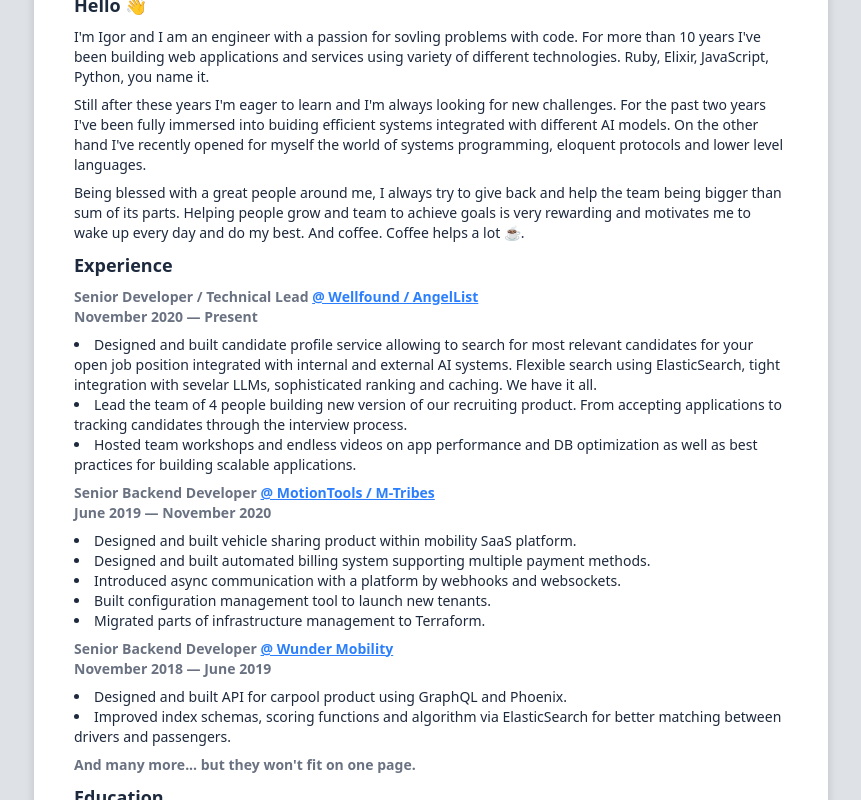
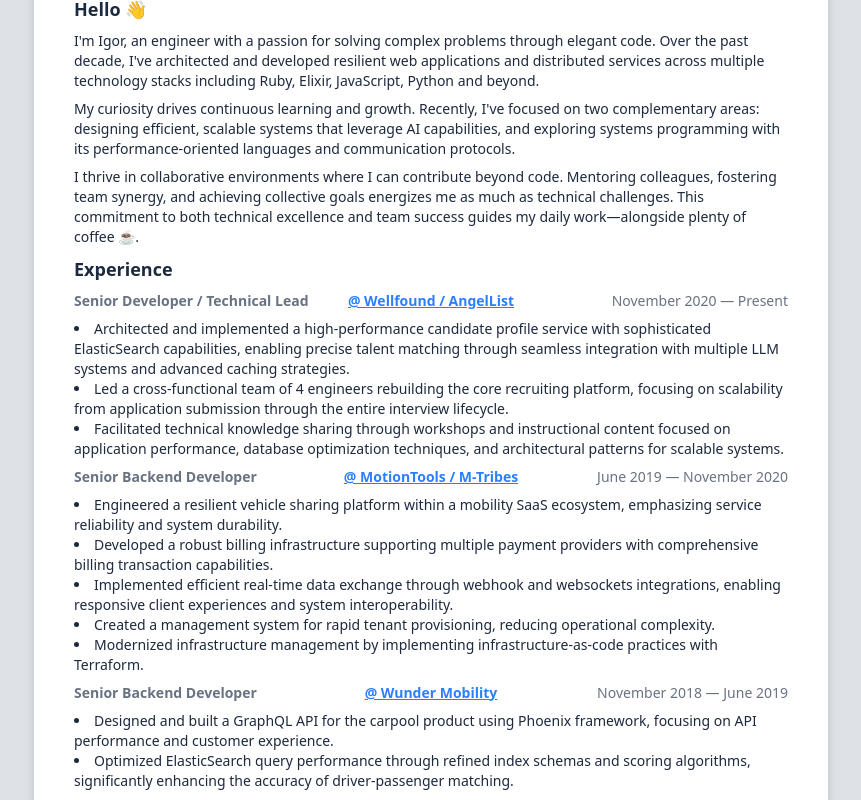
Before and after one commit to igor-ladkin/resume, a React (Vite) app: page / in a window 1280 px wide. Shown: the top 800 px of the page, without its empty margins (209-1070 px from the left). Built offline with nearby package versions, Linux system fonts and the light colour scheme.

Commit message:
Work on wording and formatting

```diff
--- a/src/App.tsx
+++ b/src/App.tsx
@@ -7,8 +7,8 @@
 function App() {
   return (
     <div className="bg-gray-300/70 flex flex-col justify-center items-center w-[100vw] h-[100vh] print:bg-white print:p-0 print:w-[794px] print:h-[1123px] print:shadow-none">
-      <div className="flex flex-col gap-3 w-[794px] h-[1123px] drop-shadow-lg bg-white print:shadow-none p-10 text-slate-800">
-        <header className="flex flex-row justify-between">
+      <div className="flex flex-col gap-4 w-[794px] h-[1123px] drop-shadow-lg bg-white print:shadow-none p-10 text-slate-800">
+        <header className="flex flex-row items-center justify-between">
           <h1 className="text-5xl font-bold">
             Igor <br />
             Ladkin
--- a/src/components/Education.tsx
+++ b/src/components/Education.tsx
@@ -3,10 +3,11 @@
     <div className="flex flex-col gap-2">
       <h2 className="text-lg font-semibold ">Education</h2>
       <div className="flex flex-col gap-2">
-        <h3 className="font-semibold text-gray-500">
-          Northern Arctic Federal University, Arkhangelsk
-          <br />
-          Applied Mathematics, 2006 — 2011
+        <h3 className="flex justify-between font-semibold text-gray-500">
+          Applied Mathematics, Northern Arctic Federal University, Arkhangelsk
+          <span className="font-light text-gray-500 place-self-end">
+            September 2006 — June 2011
+          </span>
         </h3>
       </div>
     </div>
--- a/src/components/Experience.tsx
+++ b/src/components/Experience.tsx
@@ -3,87 +3,101 @@
     <div className="flex flex-col gap-2">
       <h2 className="text-lg font-semibold">Experience</h2>
       <div className="flex flex-col gap-2">
-        <h3 className="font-semibold text-gray-500">
-          Senior Developer / Technical Lead{" "}
+        <h3 className="grid grid-cols-[35%_30%_35%] font-semibold text-gray-500">
+          Senior Developer / Technical Lead
           <a
             href="https://wellfound.com"
-            className="font-bold text-blue-500 underline"
+            className="font-bold text-blue-500 underline place-self-center"
             target="_blank"
           >
             @ Wellfound / AngelList
           </a>
-          <br />
-          November 2020 — Present
+          <span className="font-light text-gray-500 place-self-end">
+            November 2020 — Present
+          </span>
         </h3>
         <ul className="list-disc list-inside">
           <li>
-            Designed and built candidate profile service allowing to search for
-            most relevant candidates for your open job position integrated with
-            internal and external AI systems. Flexible search using
-            ElasticSearch, tight integration with sevelar LLMs, sophisticated
-            ranking and caching. We have it all.
+            Architected and implemented a high-performance candidate profile
+            service with sophisticated ElasticSearch capabilities, enabling
+            precise talent matching through seamless integration with multiple
+            LLM systems and advanced caching strategies.
           </li>
           <li>
-            Lead the team of 4 people building new version of our recruiting
-            product. From accepting applications to tracking candidates through
-            the interview process.
+            Led a cross-functional team of 4 engineers rebuilding the core
+            recruiting platform, focusing on scalability from application
+            submission through the entire interview lifecycle.
           </li>
           <li>
-            Hosted team workshops and endless videos on app performance and DB
-            optimization as well as best practices for building scalable
-            applications.
+            Facilitated technical knowledge sharing through workshops and
+            instructional content focused on application performance, database
+            optimization techniques, and architectural patterns for scalable
+            systems.
           </li>
         </ul>
 
-        <h3 className="font-semibold text-gray-500">
-          Senior Backend Developer{" "}
+        <h3 className="grid grid-cols-[35%_30%_35%] font-semibold text-gray-500">
+          Senior Backend Developer
           <a
             href="https://motiontools.com"
-            className="font-bold text-blue-500 underline"
+            className="font-bold text-blue-500 underline place-self-center"
             target="_blank"
           >
             @ MotionTools / M-Tribes
           </a>
-          <br />
-          June 2019 — November 2020
+          <span className="font-light text-gray-500 place-self-end">
+            June 2019 — November 2020
+          </span>
         </h3>
         <ul className="list-disc list-inside">
           <li>
-            Designed and built vehicle sharing product within mobility SaaS
-            platform.
+            Engineered a resilient vehicle sharing platform within a mobility
+            SaaS ecosystem, emphasizing service reliability and system
+            durability.
           </li>
           <li>
-            Designed and built automated billing system supporting multiple
-            payment methods.
+            Developed a robust billing infrastructure supporting multiple
+            payment providers with comprehensive billing transaction
+            capabilities.
           </li>
           <li>
-            Introduced async communication with a platform by webhooks and
-            websockets.
+            Implemented efficient real-time data exchange through webhook and
+            websockets integrations, enabling responsive client experiences and
+            system interoperability.
           </li>
-          <li>Built configuration management tool to launch new tenants.</li>
-          <li>Migrated parts of infrastructure management to Terraform.</li>
+          <li>
+            Created a management system for rapid tenant provisioning, reducing
+            operational complexity.
+          </li>
+          <li>
+            Modernized infrastructure management by implementing
+            infrastructure-as-code practices with Terraform.
+          </li>
         </ul>
 
-        <h3 className="font-semibold text-gray-500">
-          Senior Backend Developer{" "}
+        <h3 className="grid grid-cols-[35%_30%_35%] font-semibold text-gray-500">
+          Senior Backend Developer
           <a
             href="https://wundermobility.com"
-            className="font-bold text-blue-500 underline"
+            className="font-bold text-blue-500 underline place-self-center"
             target="_blank"
           >
             @ Wunder Mobility
           </a>
-          <br />
-          November 2018 — June 2019
+          <span className="font-light text-gray-500 place-self-end">
+            November 2018 — June 2019
+          </span>
         </h3>
         <ul className="list-disc list-inside">
           <li>
-            Designed and built API for carpool product using GraphQL and
-            Phoenix.
+            Designed and built a GraphQL API for the carpool product using
+            Phoenix framework, focusing on API performance and customer
+            experience.
           </li>
           <li>
-            Improved index schemas, scoring functions and algorithm via
-            ElasticSearch for better matching between drivers and passengers.
+            Optimized ElasticSearch query performance through refined index
+            schemas and scoring algorithms, significantly enhancing the accuracy
+            of driver-passenger matching.
           </li>
         </ul>
 
--- a/src/components/Summary.tsx
+++ b/src/components/Summary.tsx
@@ -3,23 +3,24 @@
     <div className="flex flex-col gap-2 ">
       <h2 className="text-lg font-semibold">Hello 👋</h2>
       <p>
-        I'm Igor and I am an engineer with a passion for sovling problems with
-        code. For more than 10 years I've been building web applications and
-        services using variety of different technologies. Ruby, Elixir,
-        JavaScript, Python, you name it.
+        I'm Igor, an engineer with a passion for solving complex problems
+        through elegant code. Over the past decade, I've architected and
+        developed resilient web applications and distributed services across
+        multiple technology stacks including Ruby, Elixir, JavaScript, Python
+        and beyond.
       </p>
       <p>
-        Still after these years I'm eager to learn and I'm always looking for
-        new challenges. For the past two years I've been fully immersed into
-        buiding efficient systems integrated with different AI models. On the
-        other hand I've recently opened for myself the world of systems
-        programming, eloquent protocols and lower level languages.
+        My curiosity drives continuous learning and growth. Recently, I've
+        focused on two complementary areas: designing efficient, scalable
+        systems that leverage AI capabilities, and exploring systems programming
+        with its performance-oriented languages and communication protocols.
       </p>
       <p>
-        Being blessed with a great people around me, I always try to give back
-        and help the team being bigger than sum of its parts. Helping people
-        grow and team to achieve goals is very rewarding and motivates me to
-        wake up every day and do my best. And coffee. Coffee helps a lot ☕️.
+        I thrive in collaborative environments where I can contribute beyond
+        code. Mentoring colleagues, fostering team synergy, and achieving
+        collective goals energizes me as much as technical challenges. This
+        commitment to both technical excellence and team success guides my daily
+        work—alongside plenty of coffee ☕️.
       </p>
     </div>
   );
```
